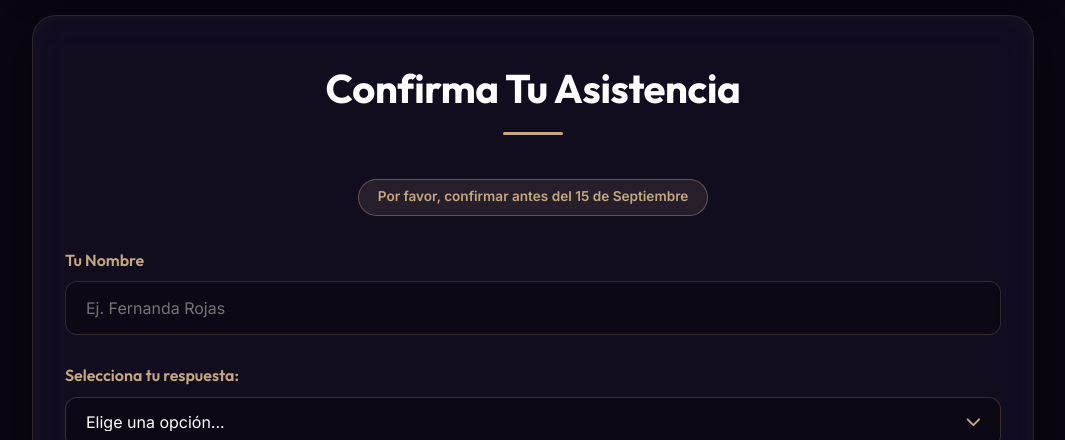
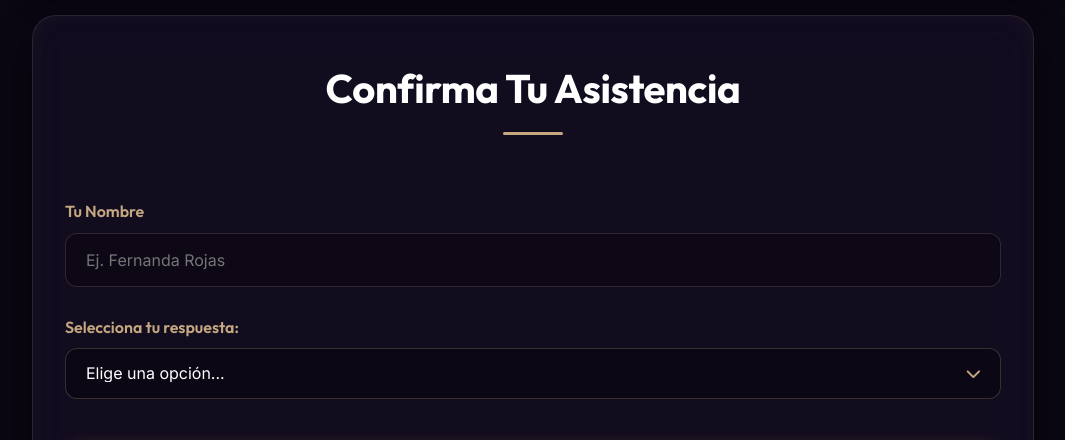
Before and after one commit to Baastian0922/MiCumple, a plain HTML site: page index.html in a window 1280 px wide. Shown: the part 2479-2919 px from the top of the page, without its empty margins (107-1172 px from the left). Drawn offline with Linux system fonts and the light colour scheme; no server answers.

Commit message:
Quitar fecha límite de confirmación

```diff
--- a/index.html
+++ b/index.html
@@ -918,7 +918,6 @@
     <section class="card" id="rsvp">
       <div class="rsvp-header">
         <h2>Confirma Tu Asistencia</h2>
-        <span class="rsvp-deadline">Por favor, confirmar antes del 15 de Septiembre</span>
       </div>
 
       <form id="rsvp-invitation-form" class="rsvp-form">
```
